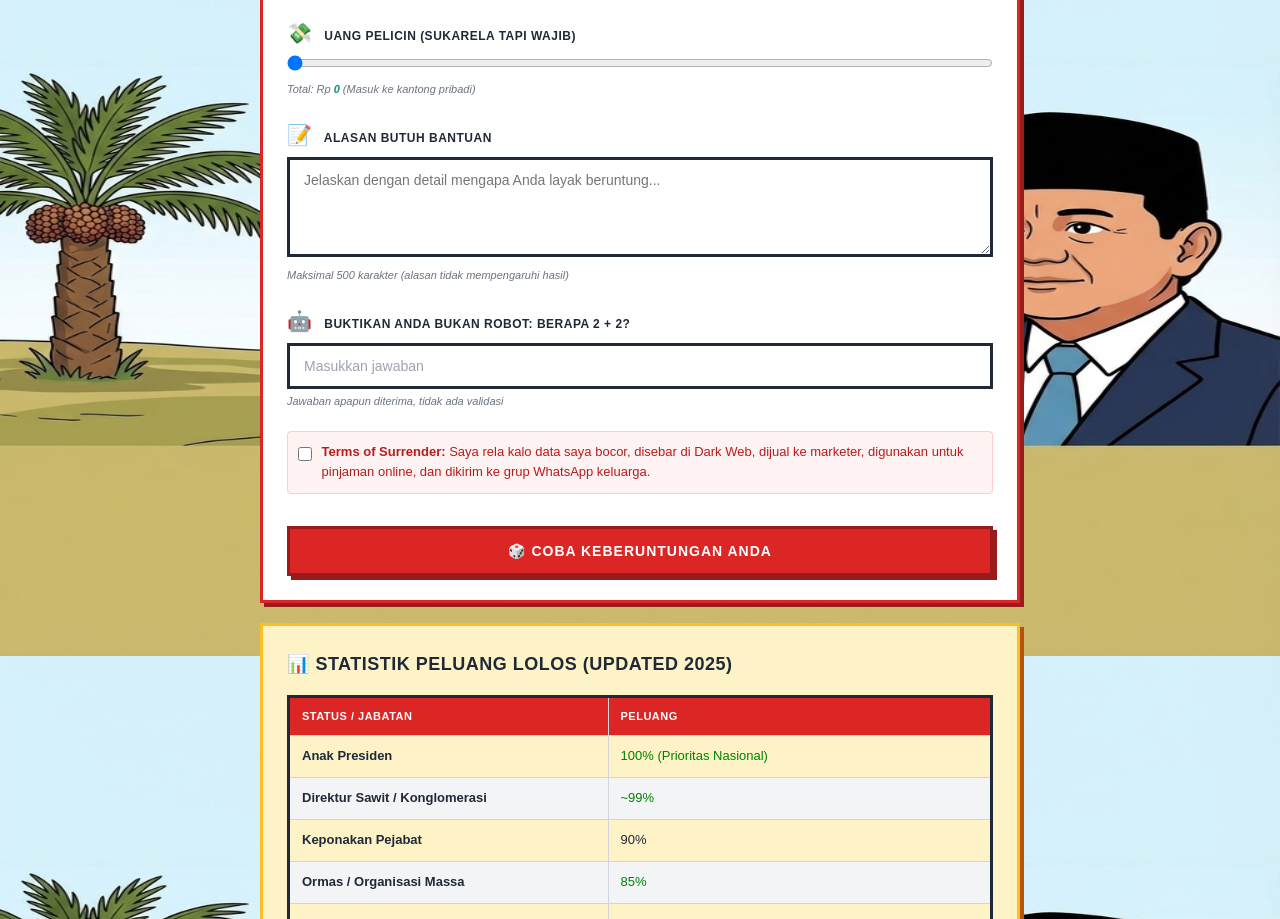
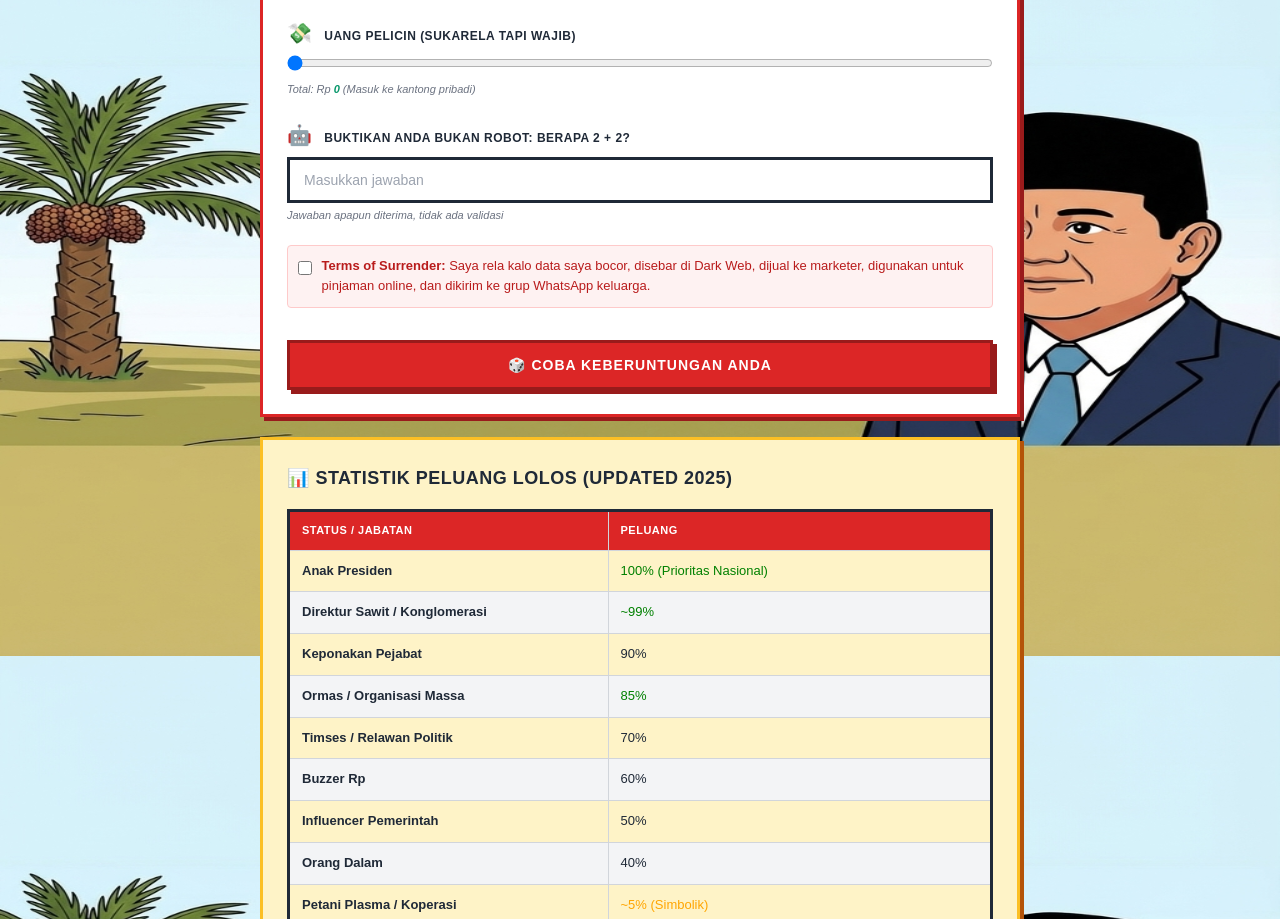
Before and after one commit to Shiverion/KartuIndonesiaHoki, a website: page views/index.html in a window 1280 px wide. Shown: the part 944-1863 px from the top of the page. Drawn offline with Linux system fonts and the light colour scheme.

Commit message:
Remove: Alasan Butuh Bantuan form field

```diff
--- a/views/index.html
+++ b/views/index.html
@@ -140,16 +140,7 @@
 
           <!-- Warna Rumah removed -->
 
-          <!-- Alasan -->
-          <div class="joko-form-group">
-            <label class="joko-label">
-              <span class="field-icon">📝</span>
-              Alasan Butuh Bantuan
-            </label>
-            <textarea name="alasan_butuh_bantuan" class="joko-textarea"
-              placeholder="Jelaskan dengan detail mengapa Anda layak beruntung..." maxlength="500"></textarea>
-            <p class="joko-helper">Maksimal 500 karakter (alasan tidak mempengaruhi hasil)</p>
-          </div>
+          <!-- Alasan field removed -->
 
           <!-- Fake CAPTCHA -->
           <div class="joko-form-group">
```
